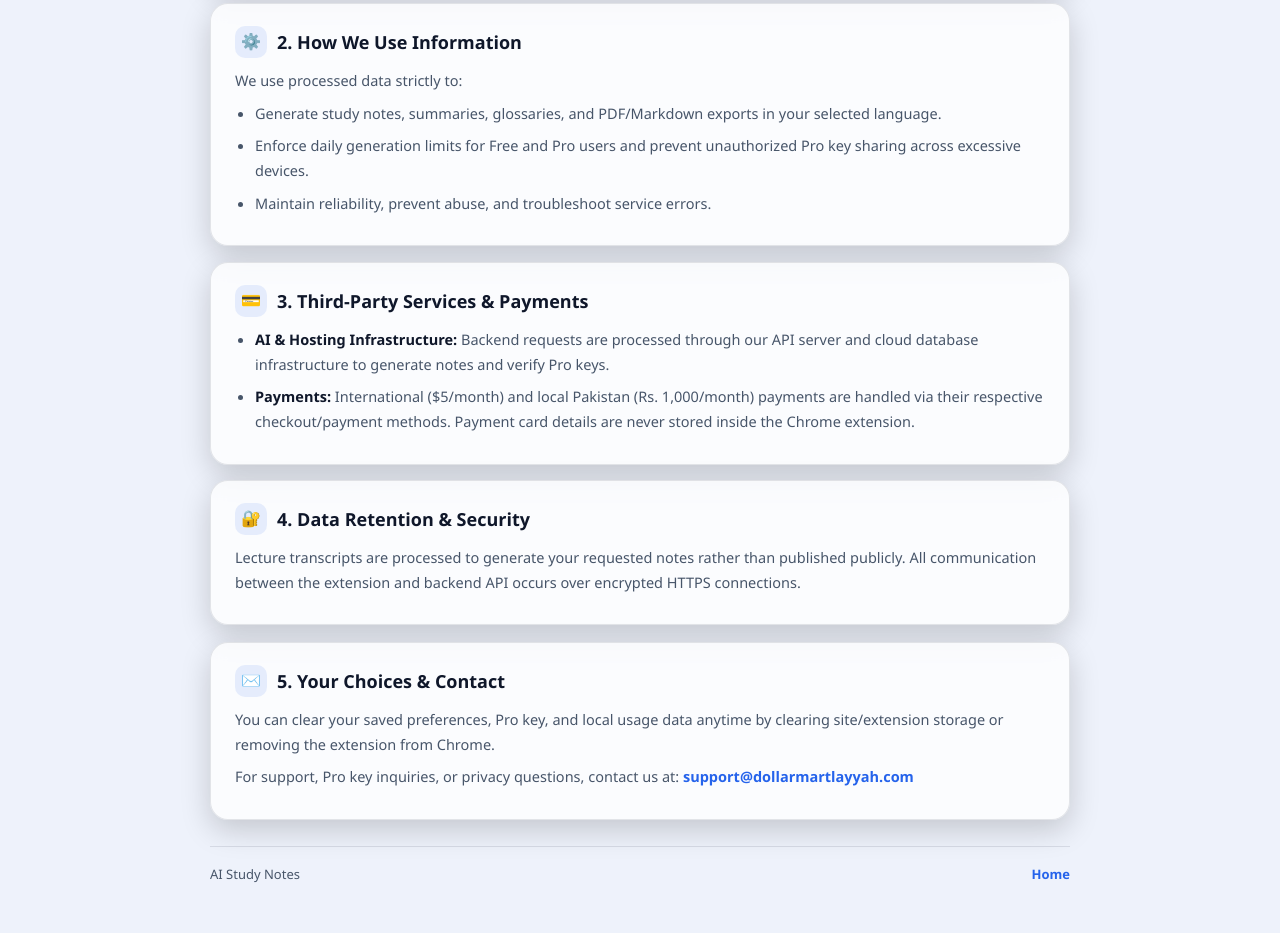
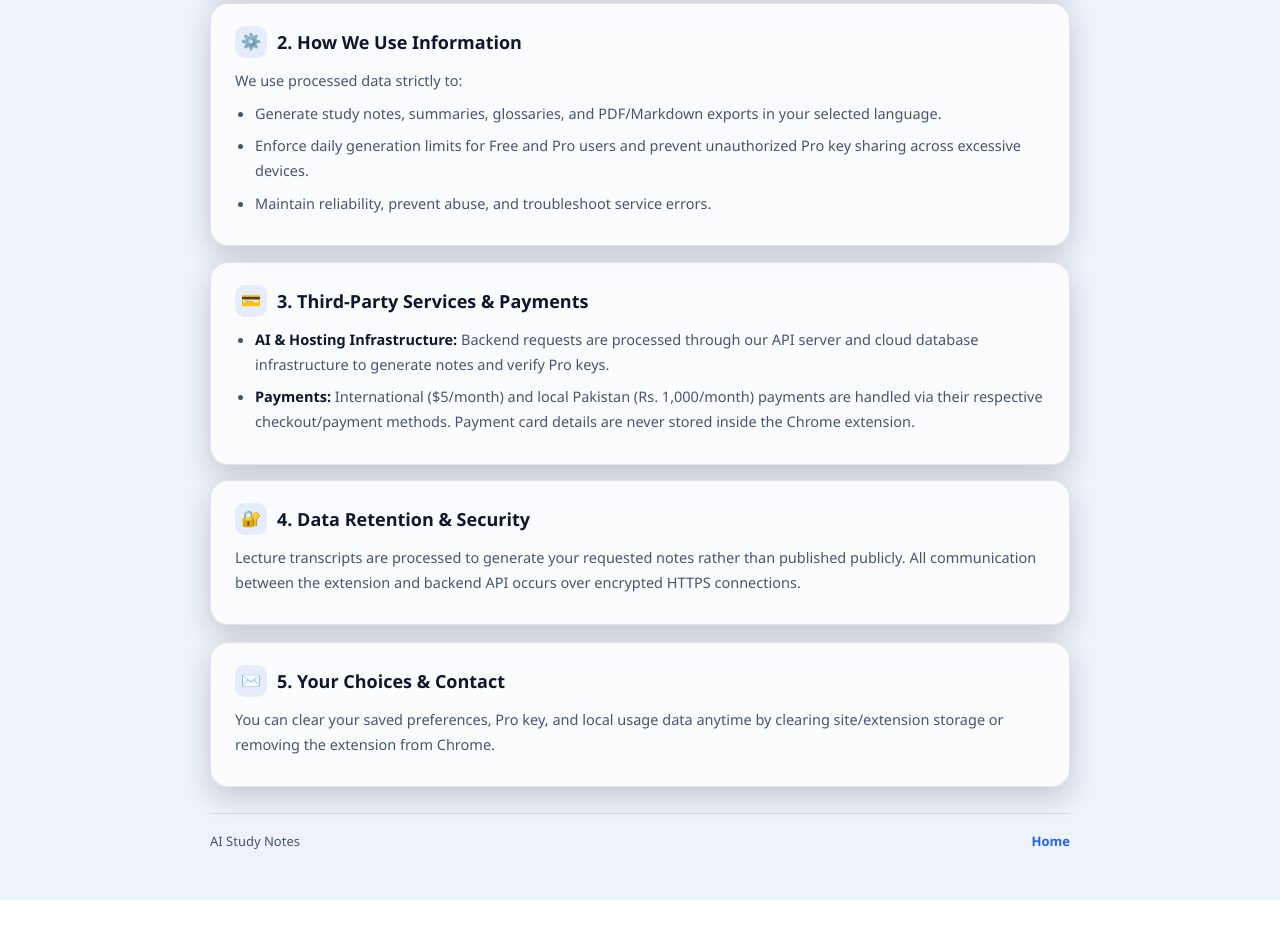
Before and after one commit to ejaz8956970-dot/privacy-wa-site, a plain HTML site: page ai-study-notes/privacy.html in a window 1280 px wide. Shown: the part 681-1614 px from the top of the page. After the commit the page ends 1581 px from the top, so only its background shows below. Drawn offline with Linux system fonts and the light colour scheme.

Commit message:
Update privacy.html

```diff
--- a/ai-study-notes/privacy.html
+++ b/ai-study-notes/privacy.html
@@ -101,8 +101,7 @@ a:focus-visible,button:focus-visible{outline:2px solid var(--accent);outline-off
     <section class="card">
       <h2><span>✉️</span>5. Your Choices &amp; Contact</h2>
       <p>You can clear your saved preferences, Pro key, and local usage data anytime by clearing site/extension storage or removing the extension from Chrome.</p>
-      <p>For support, Pro key inquiries, or privacy questions, contact us at: <a href="mailto:support@dollarmartlayyah.com">support@dollarmartlayyah.com</a></p>
-    </section>
+
   </main>
 
   <div class="footer">
```
